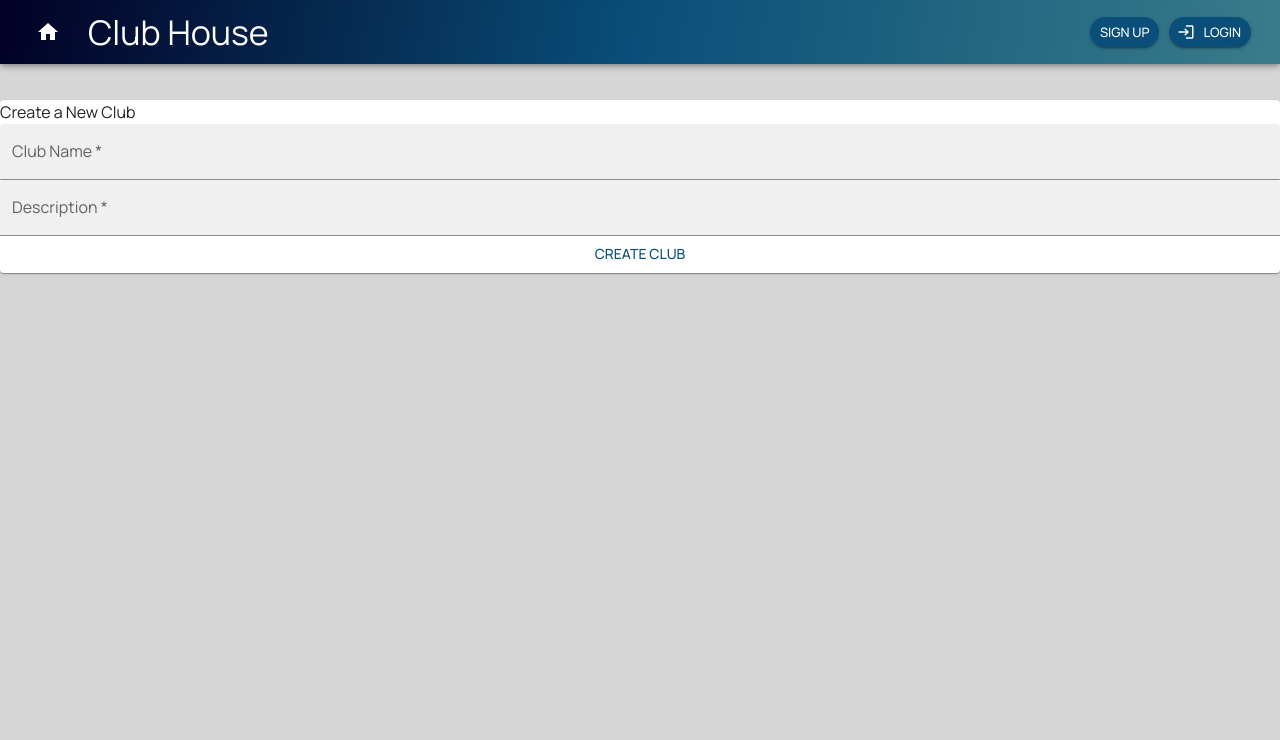
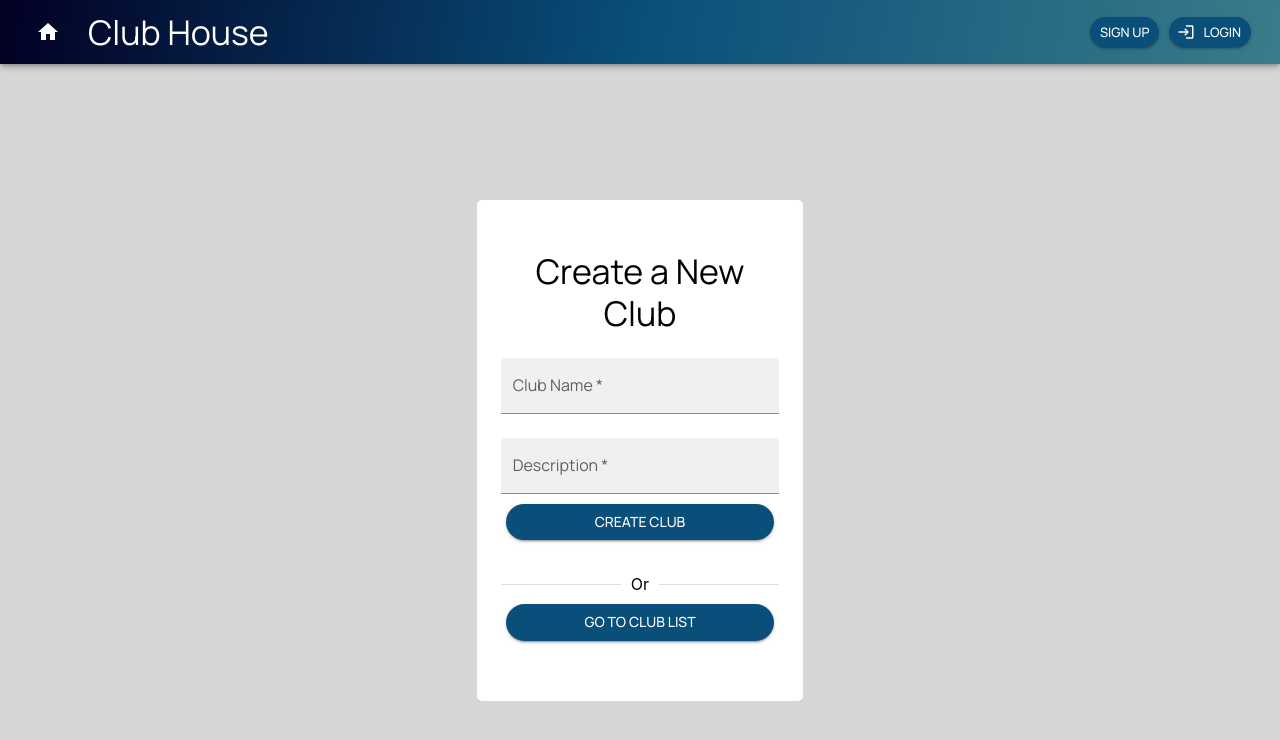
Before and after one commit to SidSaythongphet/phase-3-project-clubhouse-app, a React (Create React App) app: page /createclub in a window 1280 px wide. Shown: the top 740 px of the page. Built offline with nearby package versions, Linux system fonts and the light colour scheme; no server answers.

Commit message:
style create club component

```diff
--- a/public/index.html
+++ b/public/index.html
@@ -28,7 +28,7 @@
       rel="stylesheet"
       href="https://fonts.googleapis.com/css?family=Roboto:300,400,500,700&display=swap"
     />
-    <title>React App</title>
+    <title>Club House</title>
   </head>
   <body>
     <noscript>You need to enable JavaScript to run this app.</noscript>
--- a/src/components/club_components/CreateClub.jsx
+++ b/src/components/club_components/CreateClub.jsx
@@ -1,10 +1,10 @@
 import React, { useState } from 'react';
-import Paper from '@mui/material/Paper';
 import TextField from '@mui/material/TextField';
-import { Button } from '@mui/material';
+import { Box, Container, Grid, Divider } from '@mui/material';
 import Stack from '@mui/material/Stack';
 import Typography from '@mui/material/Typography';
 import { useNavigate } from 'react-router-dom';
+import StyledButton from '../../styled_components/StyledButton';
 
 const CreateClub = ({ onAddClub }) => {
     const [formData, setFormData] = useState({
@@ -40,13 +40,12 @@ const CreateClub = ({ onAddClub }) => {
     }
 
     return (
-        <Paper
-            component="form"
-            noValidate
-            autoComplete="off"
-        >
-            <Stack>
-                <Typography>Create a New Club</Typography>
+        <Grid container justifyContent="center">
+            <Grid item xs={4} style={{ margin: '50px', padding: '50px'}}>
+                <Box sx={{ width: '100%', bgcolor: 'background.paper', borderRadius:'5px' }} style={{ padding: '50px 0'}}>
+                    <Container>
+                        <Stack spacing={3} justifyContent="center">
+                            <Typography variant="h4" align='center'>Create a New Club</Typography>
                             <TextField
                                 required
                                 id="outlined-name-required"
@@ -62,15 +61,19 @@ const CreateClub = ({ onAddClub }) => {
                                 label="Description"
                                 type="text"
                                 name="description"
+                                multiline
                                 value={ formData.description }
                                 variant='filled'
                                 onChange={ handleChange }
                             />
-                <Button onClick={ handleClick }>
-                    Create Club
-                </Button>
+                            <StyledButton text="Create Club" onClick={ handleClick }/>
+                            <Divider orientation='horizontal'>Or</Divider>
+                            <StyledButton text="Go to Club List" href='/clublist' />
                         </Stack>
-        </Paper>
+                    </Container>
+                </Box>
+            </Grid>
+        </Grid>
     )
 }
 
--- a/src/components/static_components/NavBar.jsx
+++ b/src/components/static_components/NavBar.jsx
@@ -15,8 +15,8 @@ import LogoutIcon from '@mui/icons-material/Logout';
 import LoginIcon from '@mui/icons-material/Login';
 
 const NavBar = ({ loggedIn, currentUser, logoutUser }) => {
-    const [anchorEl, setAnchorEl] = useState(null);
-    const open = Boolean(anchorEl);
+    const [anchorEl, setAnchorEl] = useState(null)
+    const open = Boolean(anchorEl)
     const navigate = useNavigate()
 
     const { first_name, last_name, id } = currentUser
@@ -26,7 +26,7 @@ const NavBar = ({ loggedIn, currentUser, logoutUser }) => {
     };
 
     const handleClose = () => {
-      setAnchorEl(null);
+      setAnchorEl(null)
     };
 
     const navBarLoggedIn = () => {
```
Lines whose indentation alone changed are shown as unchanged.
